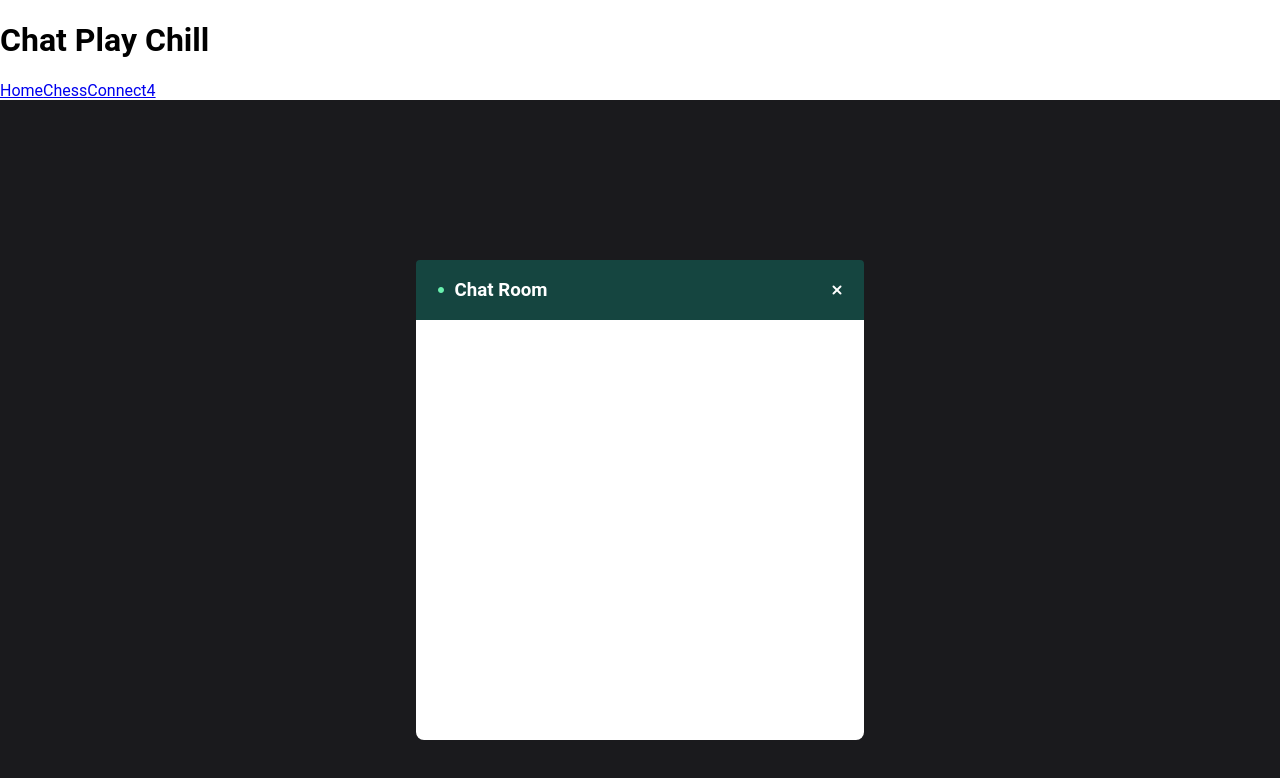
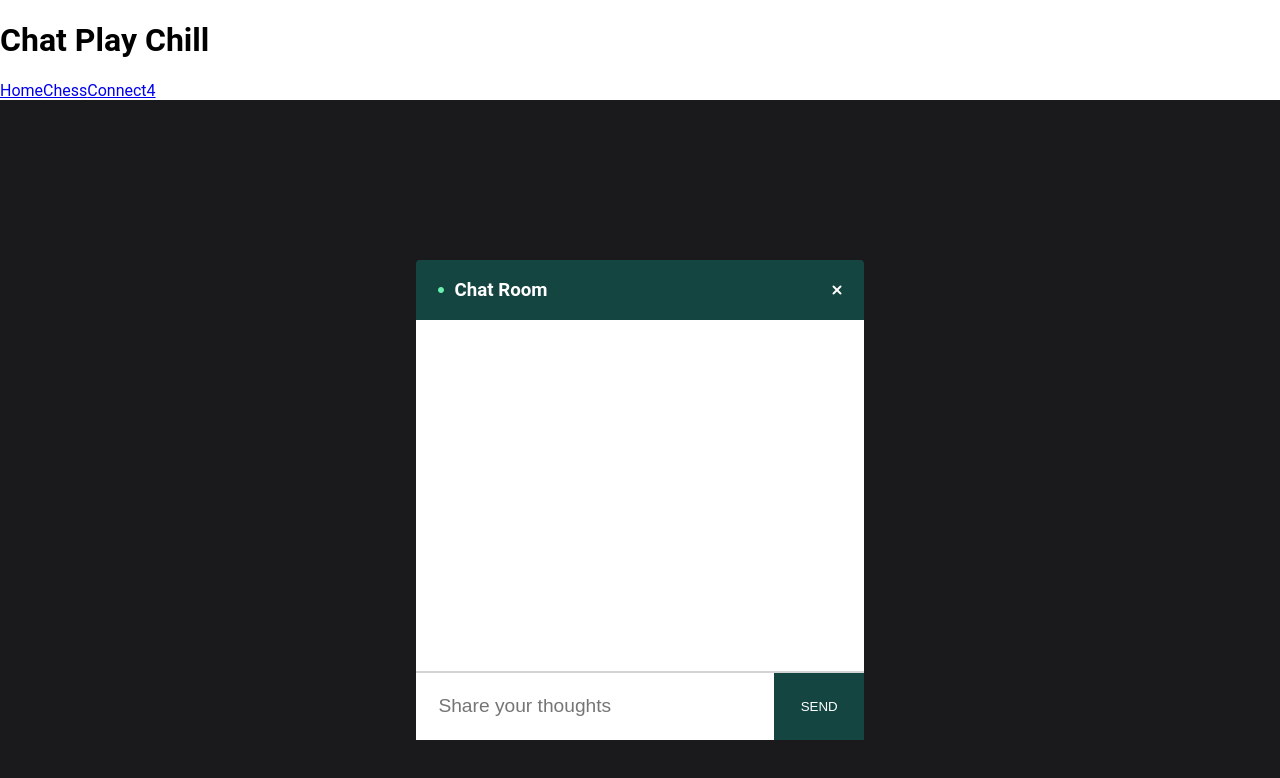
Before and after one commit to yuzhakova/chat-play-chill, a React (Create React App) app in the folder client/: page /chat in a window 1280 px wide. Shown: the top 778 px of the page. Built offline with nearby package versions, Linux system fonts and the light colour scheme; no server answers.

Commit message:
debug back-end + add input on front end

```diff
--- a/client/src/livechat/Input/Input.css
+++ b/client/src/livechat/Input/Input.css
@@ -0,0 +1,27 @@
+.form {
+  display: flex;
+  border-top: 2px solid #D3D3D3;
+}
+
+.input {
+  border: none;
+  border-radius: 0;
+  padding: 5%;
+  width: 80%;
+  font-size: 1.2em;
+}
+
+input:focus, textarea:focus, select:focus{
+  outline: none;
+}
+
+.sendButton {
+  color: #fff !important;
+  text-transform: uppercase;
+  text-decoration: none;
+  background: #154540;
+  padding: 20px;
+  display: inline-block;
+  border: none;
+  width: 20%;
+}
--- a/client/src/livechat/Input/Input.js
+++ b/client/src/livechat/Input/Input.js
@@ -1,11 +1,19 @@
-import React from 'react'
+import React from 'react';
 
-const Input = () => {
-  return (
-    <div>
+import './Input.css';
 
-    </div>
-  )
-}
+const Input = ({ message, setMessage, sendMessage }) => ( //message property - destructure input into the props
+  <form className="form">
+    <input
+    className="input"
+    type="text"
+    placeholder="Share your thoughts"
+    value={message}
+    onChange={(event) => setMessage(event.target.value)}
+    onKeyPress={event => event.key === 'Enter' ? sendMessage(event) : null}
 
-export default Input
+    />
+    <button className="sendButton" onClick={(event) => sendMessage(event)}>Send</button>
+  </form>
+)
+  export default Input;
```
Also changed, not shown: 1 other file (tests, documents, lock files or other folders).
